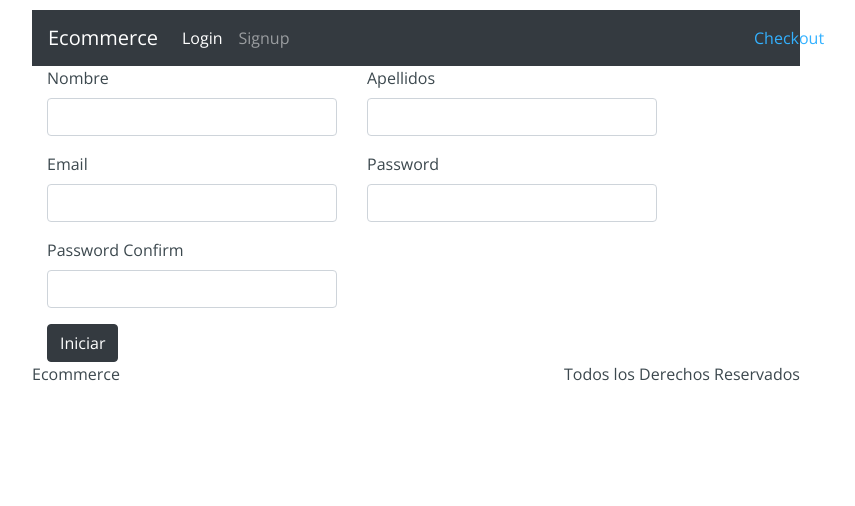
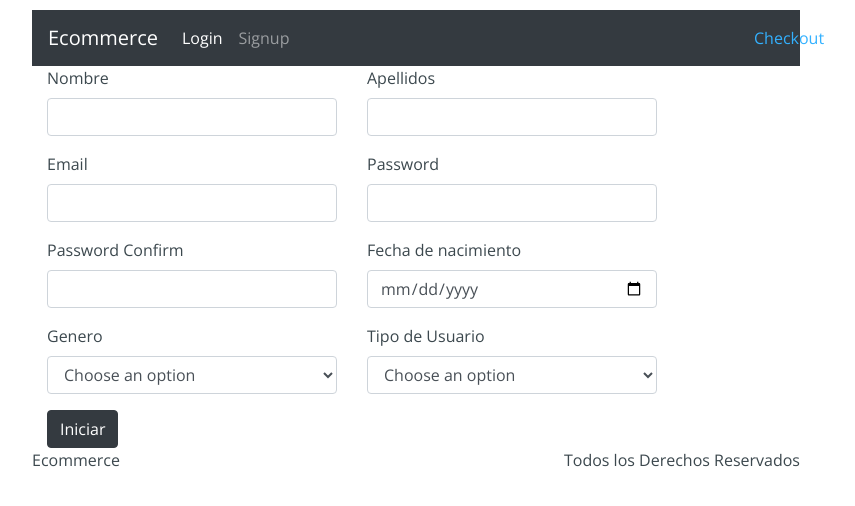
Before and after one commit to albert-08/e-commerce, a React (Create React App) app: page /signup in a window 1280 px wide. Shown: the top 506 px of the page, without its empty margins (224-1079 px from the left). Built offline with nearby package versions, Linux system fonts and the light colour scheme; no server answers.

Commit message:
fix signup

```diff
--- a/src/views/Signup.js
+++ b/src/views/Signup.js
@@ -39,7 +39,7 @@ function Signup(){
                             onChange={handleInputChange}
                             className="form-control"
                             name="first_name"
-                            d="first_name"/>
+                            id="first_name"/>
                         </div>
                     </div>
                     <div className="col-md-5">
@@ -86,6 +86,48 @@ function Signup(){
                             id="password_confirm"/>
                         </div>
                     </div>
+                    <div className="col-md-5">
+                        <div className="form-group">
+                            <label htmlFor="">Fecha de nacimiento</label>
+                            <input type="date"
+                            value={inputs.birth_date}
+                            onChange={handleInputChange}
+                            className="form-control"
+                            name="birth_date"
+                            id="birth_date"/>
+                        </div>
+                    </div>
+                    <div className="col-md-5">
+                        <div className="form-group">
+                            <label htmlFor="">Genero</label>
+                            <select
+                            value={inputs.gender}
+                            onChange={handleInputChange}
+                            className="form-control"
+                            name="gender"
+                            id="gender">
+                                <option value=" " selected>Choose an option</option>
+                                <option value="M">Hombre</option>
+                                <option value="F">Mujer</option>
+                                <option value="X">Otro</option>
+                            </select>
+                        </div>
+                    </div>
+                    <div className="col-md-5">
+                        <div className="form-group">
+                            <label htmlFor="">Tipo de Usuario</label>
+                            <select
+                            value={inputs.role}
+                            onChange={handleInputChange}
+                            className="form-control"
+                            name="role"
+                            id="role">
+                                <option value=" " selected>Choose an option</option>
+                                <option value="ADMIN">Administrador</option>
+                                <option value="CUSTOMER">Cliente</option>
+                            </select>
+                        </div>
+                    </div>
                     <div className="col-md-12">
                         <button type="submit" className="btn btn-dark">Iniciar</button>
                     </div>
```
Also changed, not shown: 2 other files (tests, documents, lock files or other folders).
